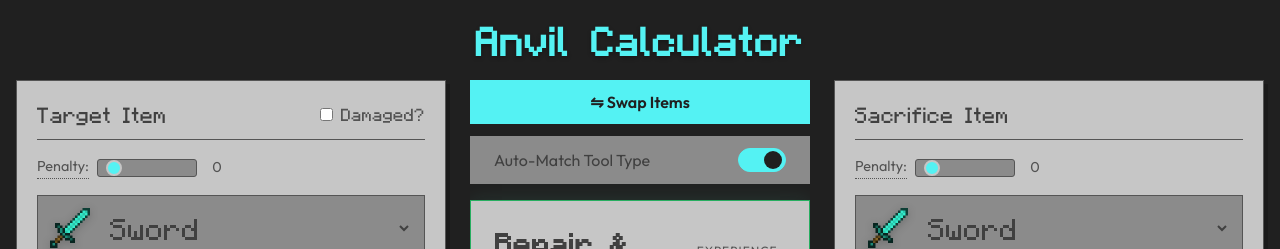
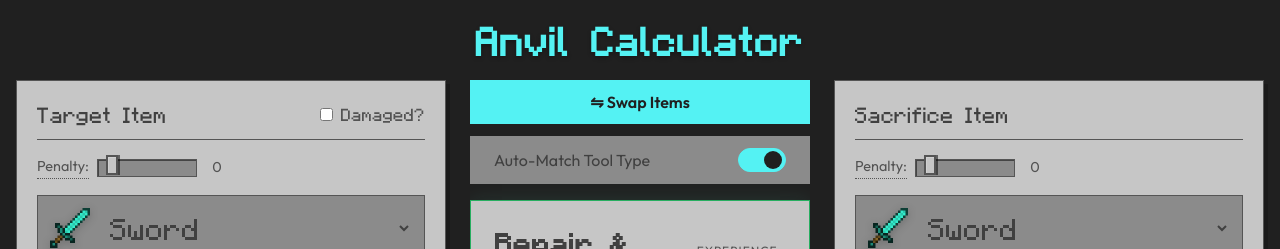
Before and after one commit to sunnypwang/Anvil-Calculator, a React (Vite) app: page / in a window 1280 px wide. Shown: the top 249 px of the page. Built offline with nearby package versions, Linux system fonts and the light colour scheme.

Commit message:
Updated penalty slider visual

```diff
--- a/src/App.css
+++ b/src/App.css
@@ -237,34 +237,45 @@ button {
 
 
 
+
 .penalty-slider {
   -webkit-appearance: none;
   width: 100px;
-  height: 6px;
+  height: 8px;
+  /* Slightly thicker */
   background: var(--bg-input);
-  border-radius: 3px;
+  border-radius: 0;
+  /* Square edges */
   border: 1px solid var(--border-light);
   outline: none;
   cursor: pointer;
+  box-shadow: inset 1px 1px 0 rgba(0, 0, 0, 0.5);
+  /* Inner shadow for depth */
 }
 
 .penalty-slider::-webkit-slider-thumb {
   -webkit-appearance: none;
-  width: 16px;
-  height: 16px;
-  border-radius: 50%;
-  background: var(--accent-primary);
+  width: 12px;
+  height: 20px;
+  /* Tall rectangular thumb like Minecraft options */
+  border-radius: 0;
+  background: var(--bg-panel);
   cursor: pointer;
-  border: 2px solid var(--bg-panel);
+  border: 2px solid var(--border-light);
+  box-shadow: inset 1px 1px 0 rgba(255, 255, 255, 0.2), 2px 0 0 rgba(0, 0, 0, 0.5);
+  /* 3D effect */
+  margin-top: -6px;
+  /* Center thumb vertically */
 }
 
 .penalty-slider::-moz-range-thumb {
-  width: 16px;
-  height: 16px;
-  border-radius: 50%;
-  background: var(--accent-primary);
+  width: 12px;
+  height: 20px;
+  border-radius: 0;
+  background: var(--bg-panel);
   cursor: pointer;
-  border: 2px solid var(--bg-panel);
+  border: 2px solid var(--border-light);
+  box-shadow: inset 1px 1px 0 rgba(255, 255, 255, 0.2), 2px 0 0 rgba(0, 0, 0, 0.5);
 }
 
 /* Enchantment List */
```
